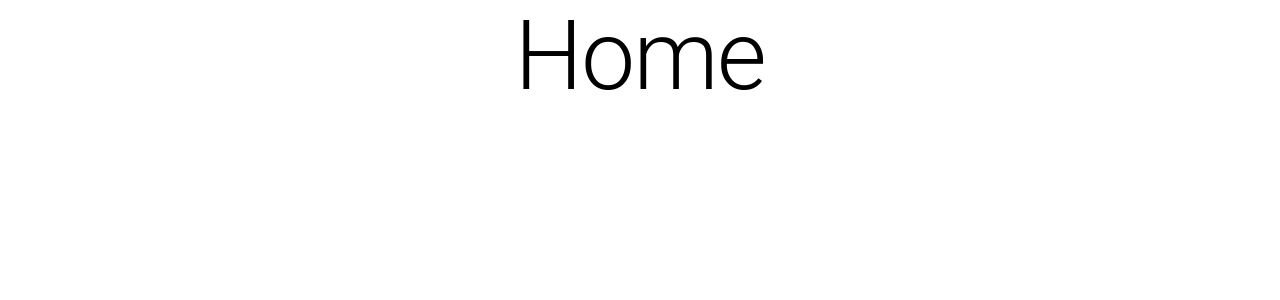
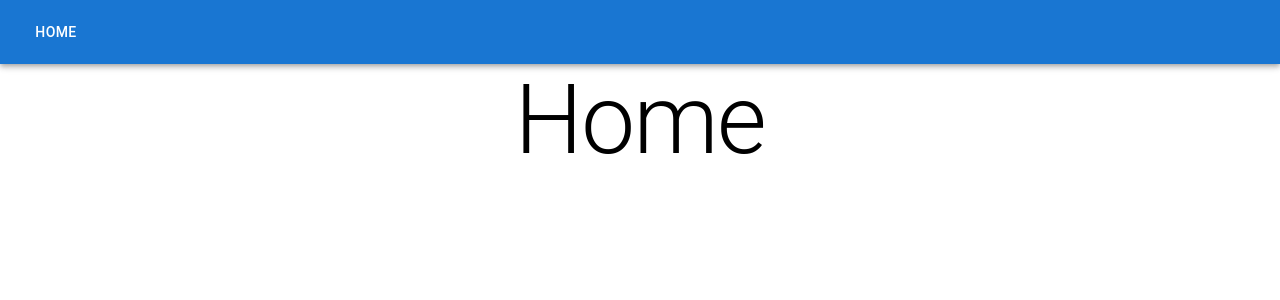
Before and after one commit to mrverdant13/mir-ecommerce, a React (Create React App) app in the folder front/: page / in a window 1280 px wide. Shown: the top 300 px of the page. Built offline with nearby package versions, Linux system fonts and the light colour scheme.

Commit message:
feat(front): add nav bar

```diff
--- a/front/src/App.js
+++ b/front/src/App.js
@@ -3,12 +3,14 @@
 
 import Typography from '@mui/material/Typography';
 
+import NavBar from './components/NavBar';
 const Home = lazy(() => import('./pages/Home'));
 const NotFound = lazy(() => import('./pages/NotFound'));
 
 function App() {
   return (
     <div className="App">
+      <NavBar />
       <Suspense fallback={<LoadingPagePlaceholder />}>
         <Routes>
           <Route path="/" element={<Home />} />
--- /dev/null
+++ b/front/src/components/NavBar.js
@@ -0,0 +1,19 @@
+import { AppBar, Button, Container, Toolbar } from '@mui/material';
+import React from 'react';
+import { useNavigate } from 'react-router-dom';
+
+export default function NavBar() {
+  const navigate = useNavigate();
+
+  return (
+    <AppBar position="static">
+      <Container maxWidth="xl">
+        <Toolbar disableGutters>
+          <Button color="inherit" onClick={() => navigate('/')}>
+            Home
+          </Button>
+        </Toolbar>
+      </Container>
+    </AppBar>
+  );
+}
```
